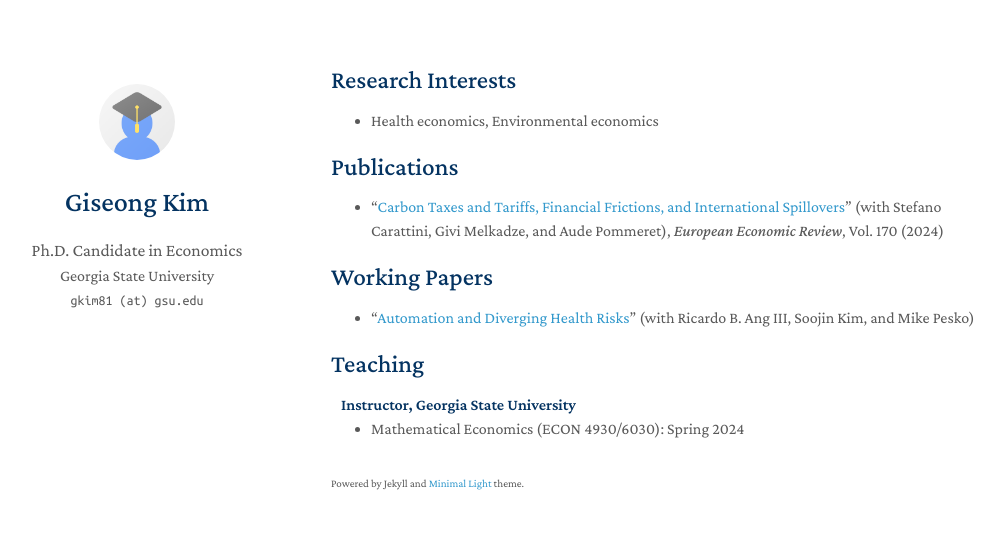
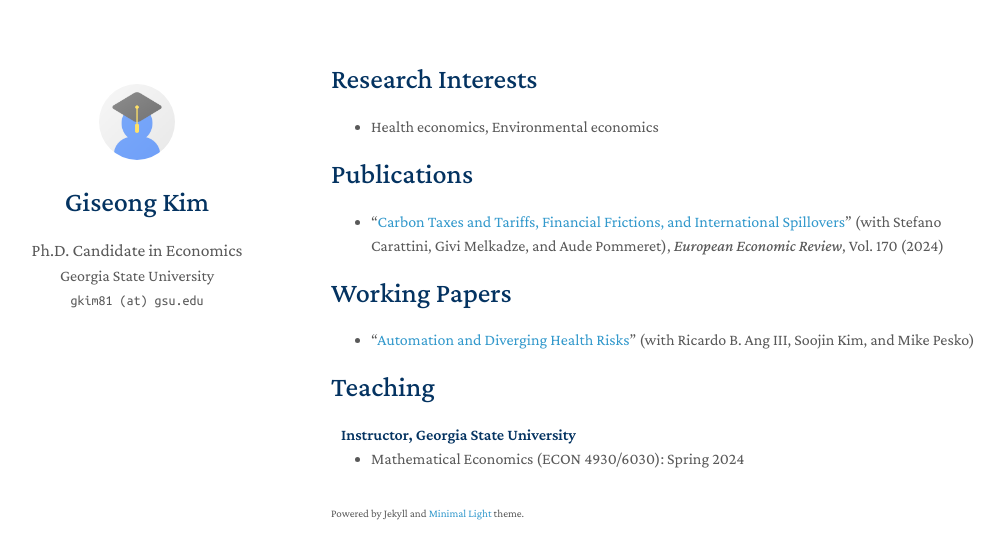
Before and after one commit to giseong-kim/giseong-kim.github.io, a Jekyll site: the page built from index.md, in a window 1280 px wide. Shown: the top 559 px of the page, without its empty margins (139-1143 px from the left). Built offline with Jekyll 4.4.1, drawn with Linux system fonts in a browser that asks for light colours; a style sheet for code colours, icons or effects is not loaded.

```diff
--- a/index.md
+++ b/index.md
@@ -7,19 +7,19 @@ layout: homepage
 I am a Ph.D. student at ...
 -->
 
-## Research Interests
+# Research Interests
 
 - Health economics, Environmental economics
 
-## Publications
+# Publications
 
 - “[Carbon Taxes and Tariffs, Financial Frictions, and International Spillovers](https://www.sciencedirect.com/science/article/pii/S0014292124002125)” (with Stefano Carattini, Givi Melkadze, and Aude Pommeret), *European Economic Review*, Vol. 170 (2024)
 
-## Working Papers
+# Working Papers
 
 - “[Automation and Diverging Health Risks](https://giseong-kim.github.io/assets/files/AKKP_2025.pdf)” (with Ricardo B. Ang III, Soojin Kim, and Mike Pesko)
 
-## Teaching
+# Teaching
 
 <h4 style="margin:0 10px 0;">Instructor, Georgia State University</h4>
 <ul style="margin:0 0 5px;">
```
